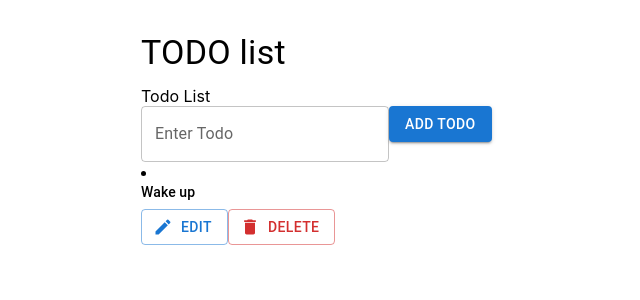
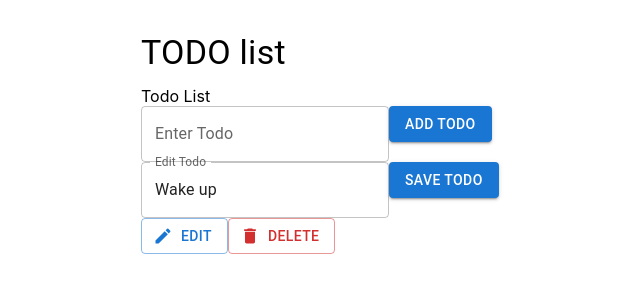
Before and after one commit to anuja01/invidi-todo, a React (Create React App) app: page / in a window 1280 px wide. Both pictures are taken after a click on the button "EDIT". Shown: the top 300 px of the page, without its empty margins (223-863 px from the left). Built offline with nearby package versions, Linux system fonts and the light colour scheme; the HTML template or start-up script is replaced by a standard one.

Commit message:
CRUD completed

```diff
--- a/src/components/Todo.js
+++ b/src/components/Todo.js
@@ -1,28 +1,58 @@
-import { Button, Typography } from "@mui/material";
+import { Button, TextField, Typography } from "@mui/material";
 import DeleteIcon from "@mui/icons-material/Delete";
 import EditIcon from "@mui/icons-material/Edit";
 import React, { useState } from "react";
 
-const Todo = ({ toggleTodo, todo, completed, id }) => {
-  console.log("---- completed", completed);
+const Todo = ({ toggleTodo, todo, completed, id, removeTodo, updateTodo }) => {
+  const [isEdit, setIsEdit] = useState(false);
+  const [editTodo, setEditTodo] = useState(todo);
+  const handleUpdate = (e) => {
+    // console.log("test test");
+    e.preventDefault();
+    // console.log('id: ', id, 'editTodo: ', editTodo)
+    updateTodo(id, editTodo);
+    setIsEdit(false);
+  };
+  console.log('----- editTodo', editTodo)
   return (
     <>
-      <li onClick={toggleTodo}>
-        {completed ? (
-          <Typography variant="body2" gutterBottom>
-            {todo} done
-          </Typography>
-        ) : (
-          <Typography variant="subtitle2" gutterBottom component="div">
-            {todo}
-          </Typography>
-        )}
-      </li>
+      {isEdit ? (
+        <form onSubmit={handleUpdate}>
+          <TextField
+            id="text-editTodo"
+            label="Edit Todo"
+            variant="outlined"
+            value={editTodo}
+            onChange={(e) => setEditTodo(e.target.value)}
+          />
+          <Button type="submit" variant="contained">
+            Save Todo
+          </Button>
+        </form>
+      ) : (
+        <Typography
+          variant="body2"
+          gutterBottom
+          style={{ textDecoration: completed ? "line-through" : "none" }}
+        >
+          <li onClick={toggleTodo}>{todo}</li>
+        </Typography>
+      )}
+
       <div>
-        <Button variant="outlined" startIcon={<EditIcon />}>
+        <Button
+          variant="outlined"
+          onClick={() => setIsEdit(true)}
+          startIcon={<EditIcon />}
+        >
           Edit
         </Button>
-        <Button variant="outlined" color="error" startIcon={<DeleteIcon />}>
+        <Button
+          variant="outlined"
+          color="error"
+          onClick={removeTodo}
+          startIcon={<DeleteIcon />}
+        >
           Delete
         </Button>
       </div>
--- a/src/components/TodoList.js
+++ b/src/components/TodoList.js
@@ -2,13 +2,16 @@ import React from "react";
 import Todo from "./Todo";
 import AddTodo from "./AddTodo";
 import { useSelector, useDispatch } from "react-redux";
-import { completeTodo, addTodo } from "../redux/action";
+import { completeTodo, addTodo, removeTodo, updateTodo } from "../redux/action";
 
 const TodoList = () => {
   const state = useSelector((state) => ({ ...state.todos }));
   const dispatch = useDispatch();
   const createTodo = (newTodo) => {
     dispatch(addTodo(newTodo));
+  };
+  const udpateTodoItem = (id, updatedTodo) => {
+    dispatch(updateTodo({id, updatedTodo}));
   };
   return (
     <>
@@ -23,6 +26,8 @@ const TodoList = () => {
               todo={todo.todo}
               completed={todo.completed}
               toggleTodo={() => dispatch(completeTodo(todo))}
+              removeTodo={() => dispatch(removeTodo(todo))}
+              updateTodo={udpateTodoItem}
             />
           );
         })}
--- a/src/redux/action.js
+++ b/src/redux/action.js
@@ -1,11 +1,21 @@
 import * as types from "./actionTypes";
 
 export const completeTodo = (todo) => ({
-    type: types.COMPETE_TODO,
-    payload: todo,
-})
+  type: types.COMPETE_TODO,
+  payload: todo
+});
 
 export const addTodo = (todo) => ({
-    type: types.ADD_TODO,
-    payload: todo,
-})
+  type: types.ADD_TODO,
+  payload: todo
+});
+
+export const removeTodo = (todo) => ({
+  type: types.REMOVE_TODO,
+  payload: todo
+});
+
+export const updateTodo = (todo) => ({
+  type: types.UPDATE_TODO,
+  payload: todo
+});
--- a/src/redux/actionTypes.js
+++ b/src/redux/actionTypes.js
@@ -1,2 +1,4 @@
 export const COMPETE_TODO = "COMPLETE_TODO";
 export const ADD_TODO = "ADD_TODO";
+export const REMOVE_TODO = "REMOVE_TODO";
+export const UPDATE_TODO = "UPDATE_TODO";
--- a/src/redux/reducer.js
+++ b/src/redux/reducer.js
@@ -18,6 +18,26 @@ const todoReducer = (state = initialState, action) => {
         ...state,
         todos: addedTodos
       };
+
+    case types.REMOVE_TODO:
+      const filterTodo = state.todos.filter(
+        (todo) => todo.id !== action.payload.id
+      );
+      return {
+        ...state,
+        todos: filterTodo
+      };
+    case types.UPDATE_TODO:
+      const updatedTodos = state.todos.map((todo) => {
+        if (todo.id === action.payload.id) {
+          return { ...todo, todo: action.payload.updatedTodo };
+        }
+        return todo;
+      });
+      return {
+        ...state,
+        todos: updatedTodos
+      };
     case types.COMPETE_TODO:
       const toggleTodo = state.todos.map((t) =>
         t.id === action.payload.id
```
